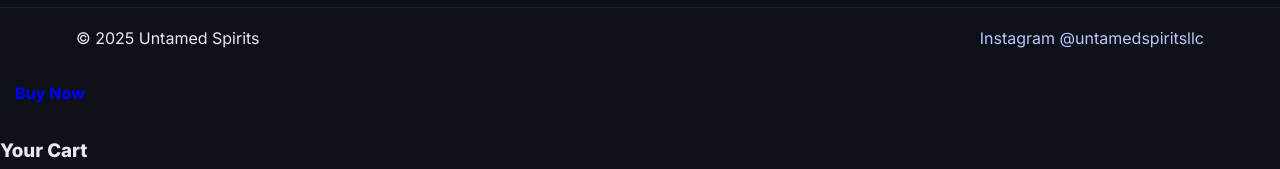
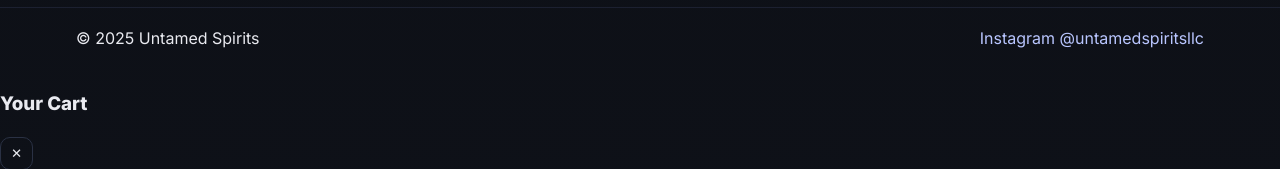
Before and after one commit to xayfitbusiness-bit/Untamed-Spirits-Site, a plain HTML site: page index.html in a window 1280 px wide. Shown: the part 3804-3973 px from the top of the page. Drawn offline with Linux system fonts and the light colour scheme.

Commit message:
Update index.html

```diff
--- a/index.html
+++ b/index.html
@@ -129,8 +129,6 @@ index <!doctype html>
   </div>
 
   <!-- Cart drawer -->
-  <a href="https://buy.stripe.com/your-checkout-link" class="btn">
-  Buy Now
 </a>
   <aside id="cartDrawer" class="cart" aria-hidden="true">
     <header class="cart-head">
```
